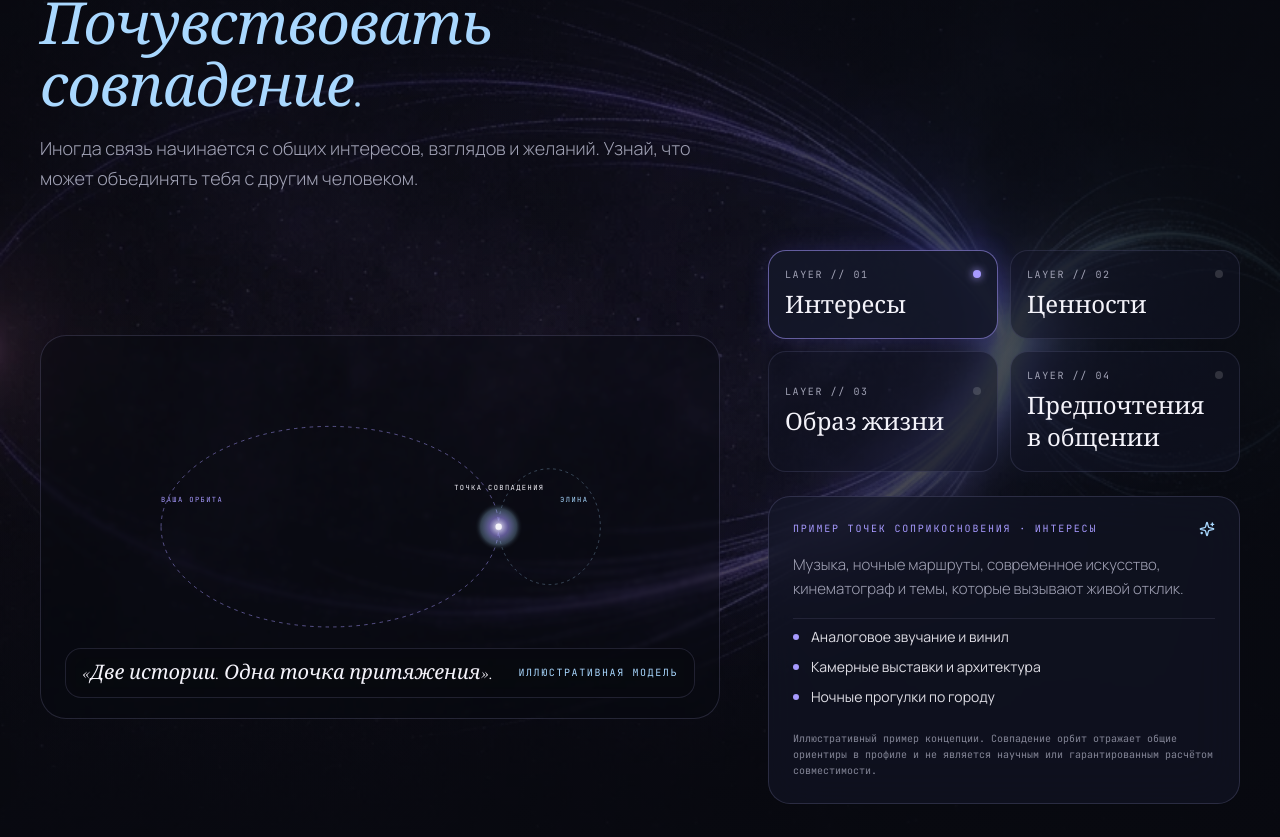
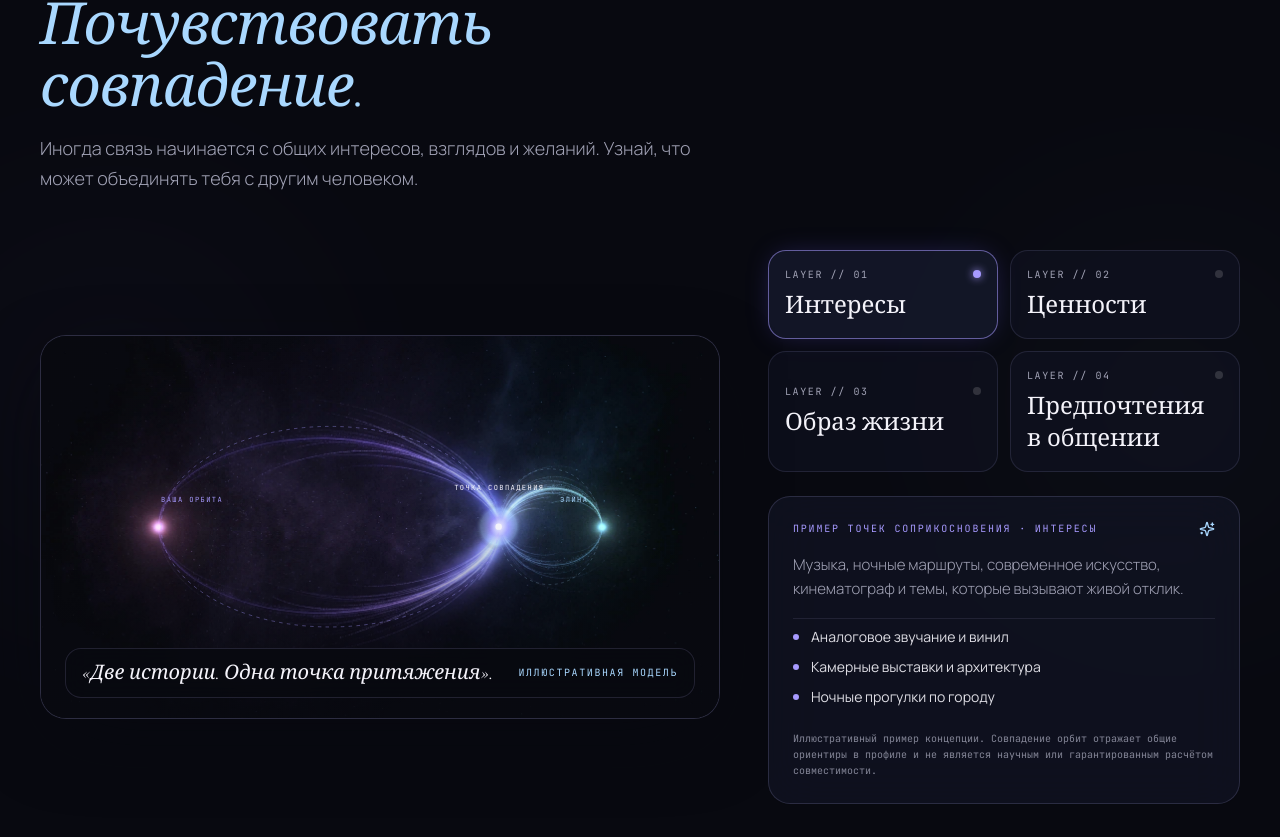
Before and after one commit to stanix228-ops/astrosyncho, a React (Vite) app: page / in a window 1280 px wide. Shown: the part 2063-2900 px from the top of the page. Built offline with nearby package versions, Linux system fonts and the light colour scheme; the HTML template or start-up script is replaced by a standard one; a web font is replaced by a local one.

Commit message:
revert: restore original background and layout for Synchronicity section

```diff
--- a/src/components/Synchronicity.tsx
+++ b/src/components/Synchronicity.tsx
@@ -94,27 +94,28 @@ export const Synchronicity: React.FC<SynchronicityProps> = ({
     <section
       id="synchronicity"
       ref={sectionRef}
-      className="relative min-h-[760px] lg:min-h-[840px] py-24 lg:py-32 flex items-center overflow-hidden bg-[#080910] border-t border-[rgba(190,185,255,0.12)]"
+      className="relative py-24 lg:py-32 overflow-hidden bg-[#080910] border-t border-[rgba(190,185,255,0.12)]"
       aria-labelledby="synchronicity-heading"
     >
-      {/* Full-Bleed Section Background: synchronicity.webp */}
+      {/* Subtle Dual Ambient Illumination (Lavender Left, Icy-Blue Right) */}
       <div
-        className="pointer-events-none absolute inset-0 z-0 overflow-hidden"
+        className="pointer-events-none absolute top-1/3 left-[-10%] h-[480px] w-[480px] rounded-full opacity-18 blur-[130px]"
+        style={{
+          background:
+            "radial-gradient(circle, rgba(167,154,255,0.34) 0%, transparent 70%)",
+        }}
         aria-hidden="true"
-      >
-        <img
-          src="./images/synchronicity.webp"
-          alt="Две светящиеся орбитальные системы — лавандовая и ледяная голубая — плавно сближаются в общей точке притяжения"
-          width={1376}
-          height={768}
-          loading="lazy"
-          className="h-full w-full object-cover object-center opacity-85"
-        />
-        <div className="absolute inset-0 bg-gradient-to-b from-[#080910] via-[#080910]/35 to-[#080910]" />
-        <div className="absolute inset-0 bg-gradient-to-r from-[#080910]/35 via-transparent to-[#080910]/85" />
-      </div>
+      />
+      <div
+        className="pointer-events-none absolute bottom-1/4 right-[-10%] h-[480px] w-[480px] rounded-full opacity-18 blur-[130px]"
+        style={{
+          background:
+            "radial-gradient(circle, rgba(169,216,255,0.3) 0%, transparent 70%)",
+        }}
+        aria-hidden="true"
+      />
 
-      <div className="relative z-10 w-full mx-auto max-w-[1400px] px-4 sm:px-6 lg:px-10">
+      <div className="relative z-10 mx-auto max-w-[1400px] px-4 sm:px-6 lg:px-10">
         {/* Section Header */}
         <div
           className={`max-w-3xl transition-all duration-1000 ease-out ${
@@ -143,12 +144,27 @@ export const Synchronicity: React.FC<SynchronicityProps> = ({
           </p>
         </div>
 
-        {/* Main Composition: Open Converging Orbits Stage Over Full-Bleed Background + Compatibility Interface */}
+        {/* Main Composition: Converging Orbits Visual Anchor + Understated Compatibility Interface */}
         <div className="mt-12 lg:mt-14 grid grid-cols-1 lg:grid-cols-12 gap-10 lg:gap-12 items-center">
-          {/* Left 7 Cols: Open Dual-Orbit SVG Motion Over Full-Bleed Background */}
+          {/* Left 7 Cols: Original Synchronicity Key Visual + Refined Dual-Orbit SVG Motion */}
           <div className="lg:col-span-7">
-            <div className="relative rounded-[26px] overflow-hidden border border-[rgba(190,185,255,0.16)] bg-[rgba(8,9,16,0.34)] backdrop-blur-[2px]">
+            <div className="relative rounded-[26px] overflow-hidden border border-[rgba(190,185,255,0.18)] bg-[#0D0F18] shadow-[0_24px_80px_-20px_rgba(8,9,16,0.9)]">
               <div className="relative aspect-[16/10] sm:aspect-[16/9] w-full overflow-hidden">
+                <img
+                  src="./images/synchronicity.webp"
+                  alt="Две светящиеся орбитальные системы — лавандовая и ледяная голубая — плавно сближаются в общей точке притяжения"
+                  width={1376}
+                  height={768}
+                  loading="lazy"
+                  className="h-full w-full object-cover object-center"
+                />
+
+                {/* Subtle Edge Blending */}
+                <div
+                  className="pointer-events-none absolute inset-0 bg-gradient-to-t from-[#080910]/80 via-transparent to-[#080910]/30"
+                  aria-hidden="true"
+                />
+
                 {/* Lightweight SVG Orbital Convergence Sequence */}
                 <svg
                   className="pointer-events-none absolute inset-0 h-full w-full"
@@ -171,9 +187,9 @@ export const Synchronicity: React.FC<SynchronicityProps> = ({
                     d="M 170 270 A 239 142 0 1 1 648 270 A 239 142 0 1 1 170 270"
                     stroke="#A79AFF"
                     strokeOpacity={
-                      activeCategory.orbitAccent === "lavender" ? "0.58" : "0.3"
+                      activeCategory.orbitAccent === "lavender" ? "0.48" : "0.24"
                     }
-                    strokeWidth="1.2"
+                    strokeWidth="1.1"
                     strokeDasharray="5 6"
                   />
 
@@ -183,9 +199,9 @@ export const Synchronicity: React.FC<SynchronicityProps> = ({
                     d="M 648 270 A 72 82 0 1 1 792 270 A 72 82 0 1 1 648 270"
                     stroke="#A9D8FF"
                     strokeOpacity={
-                      activeCategory.orbitAccent === "ice" ? "0.62" : "0.34"
+                      activeCategory.orbitAccent === "ice" ? "0.52" : "0.28"
                     }
-                    strokeWidth="1.2"
+                    strokeWidth="1.1"
                     strokeDasharray="4 5"
                   />
 
```
